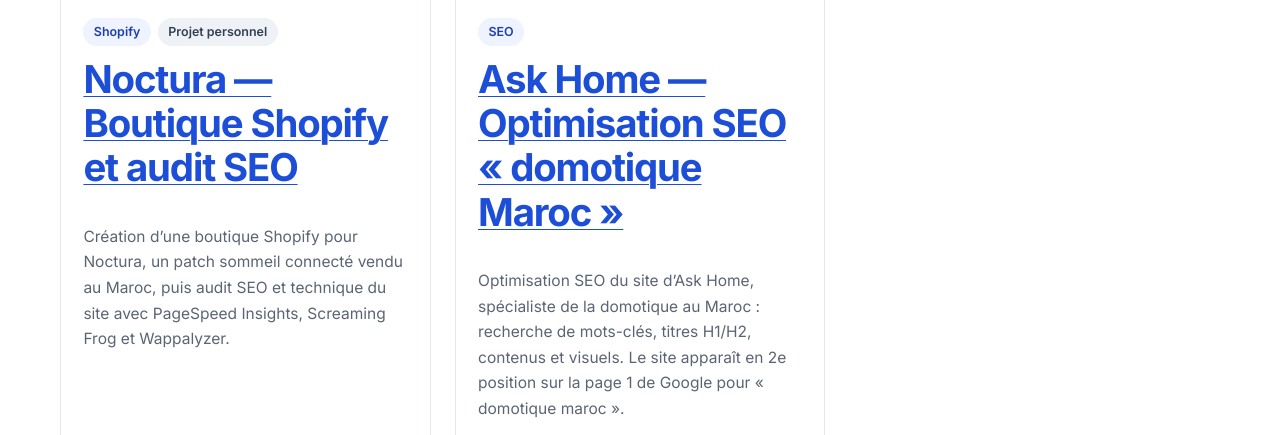
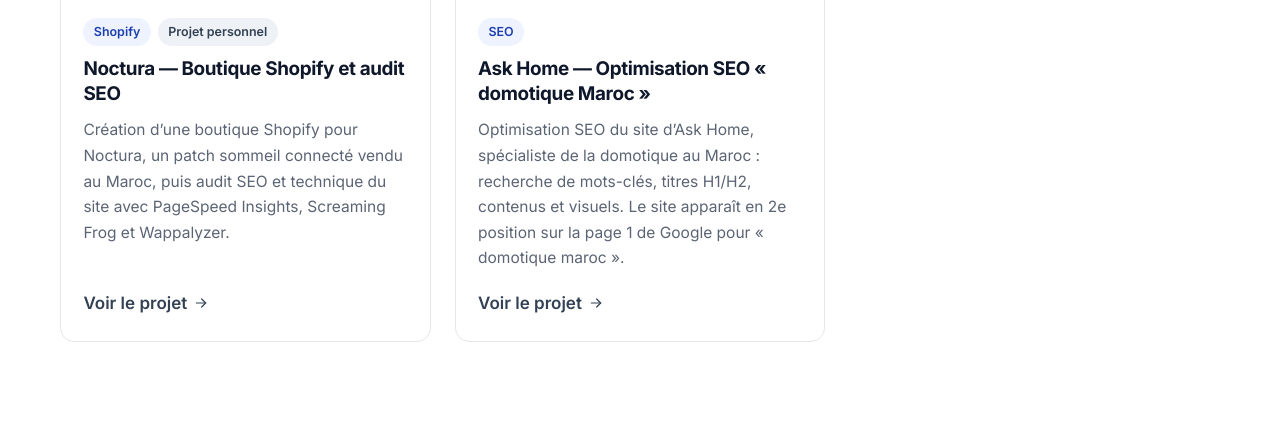
Before and after one commit to mohamedyahyaobbad-design/portfolio, an Astro site: page /projets in a window 1280 px wide. Shown: the part 811-1246 px from the top of the page. Built offline with nearby package versions, Linux system fonts and the light colour scheme; Astro itself is replaced by a stand-in of ours.

Commit message:
Correctif : taille des titres des cartes projets
Co-Authored-By: Claude Opus 5.5 <noreply@anthropic.com>
Claude-Session: https://claude.ai/code/session_01HCUoXJp3TqbHPLerY2y22H

```diff
--- a/src/styles/global.css
+++ b/src/styles/global.css
@@ -183,9 +183,9 @@ ul, ol { padding-left: 1.2em; }
 .cover-placeholder { width: 100%; height: 100%; display: grid; place-items: center; background: linear-gradient(135deg, var(--dark) 0%, #1c2b52 100%); color: rgb(255 255 255 / 0.9); font-weight: 700; font-size: 1.35rem; letter-spacing: -0.02em; padding: 1rem; text-align: center; }
 .project-body { padding: 1.35rem 1.4rem 1.5rem; display: flex; flex-direction: column; gap: 0.7rem; flex: 1; }
 .project-meta { display: flex; gap: 0.45rem; flex-wrap: wrap; }
-.project-card h3 { margin: 0; font-size: 1.18rem; }
-.project-card h3 a { color: var(--text); text-decoration: none; }
-.project-card h3 a::after { content: ''; position: absolute; inset: 0; }
+.project-card :is(h2, h3) { margin: 0; font-size: 1.18rem; letter-spacing: -0.02em; line-height: 1.3; }
+.project-card :is(h2, h3) a { color: var(--text); text-decoration: none; }
+.project-card :is(h2, h3) a::after { content: ''; position: absolute; inset: 0; }
 .project-card p { margin: 0; color: var(--muted); font-size: 0.97rem; }
 .project-card .link-arrow { margin-top: auto; padding-top: 0.4rem; }
 
```
